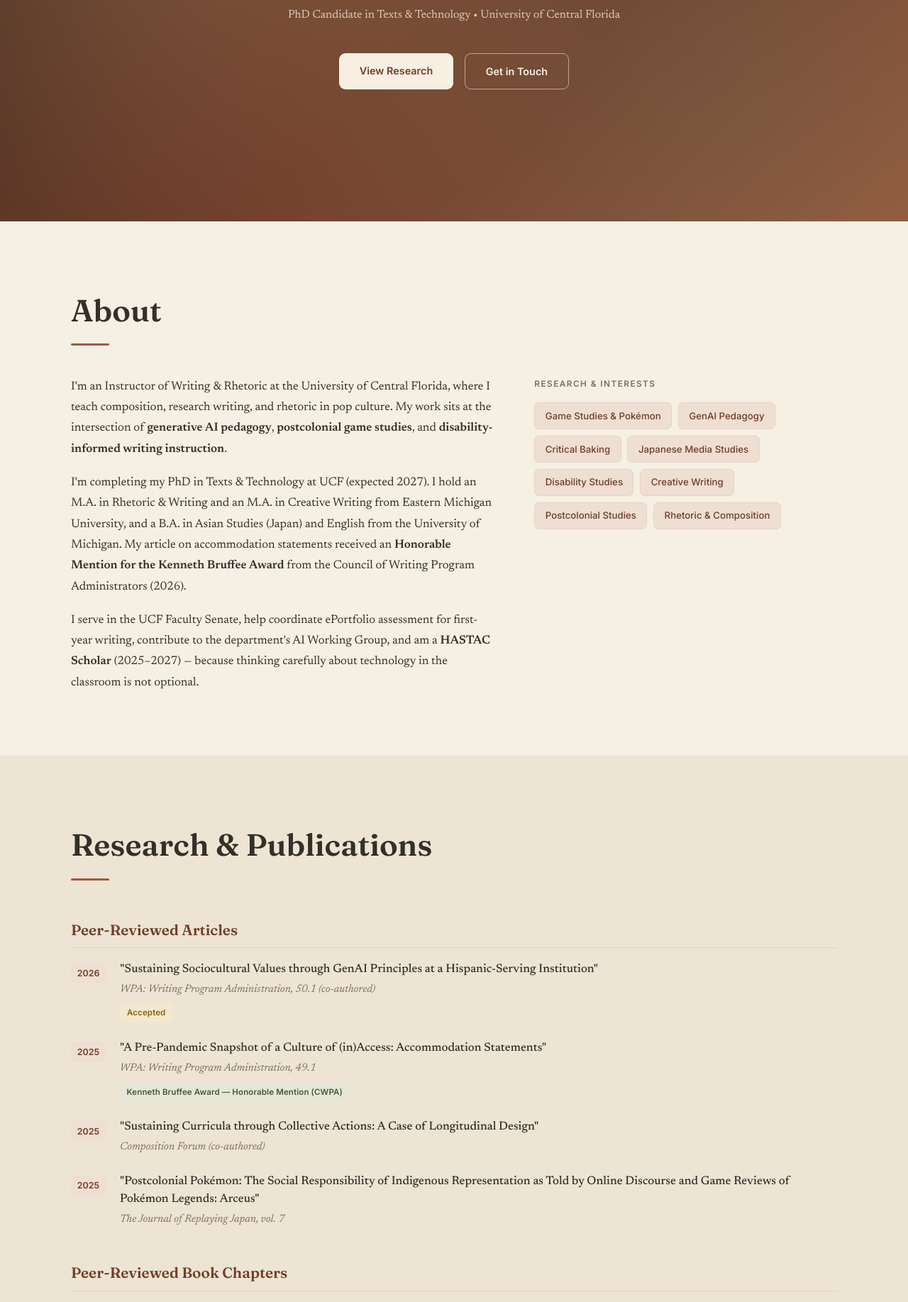
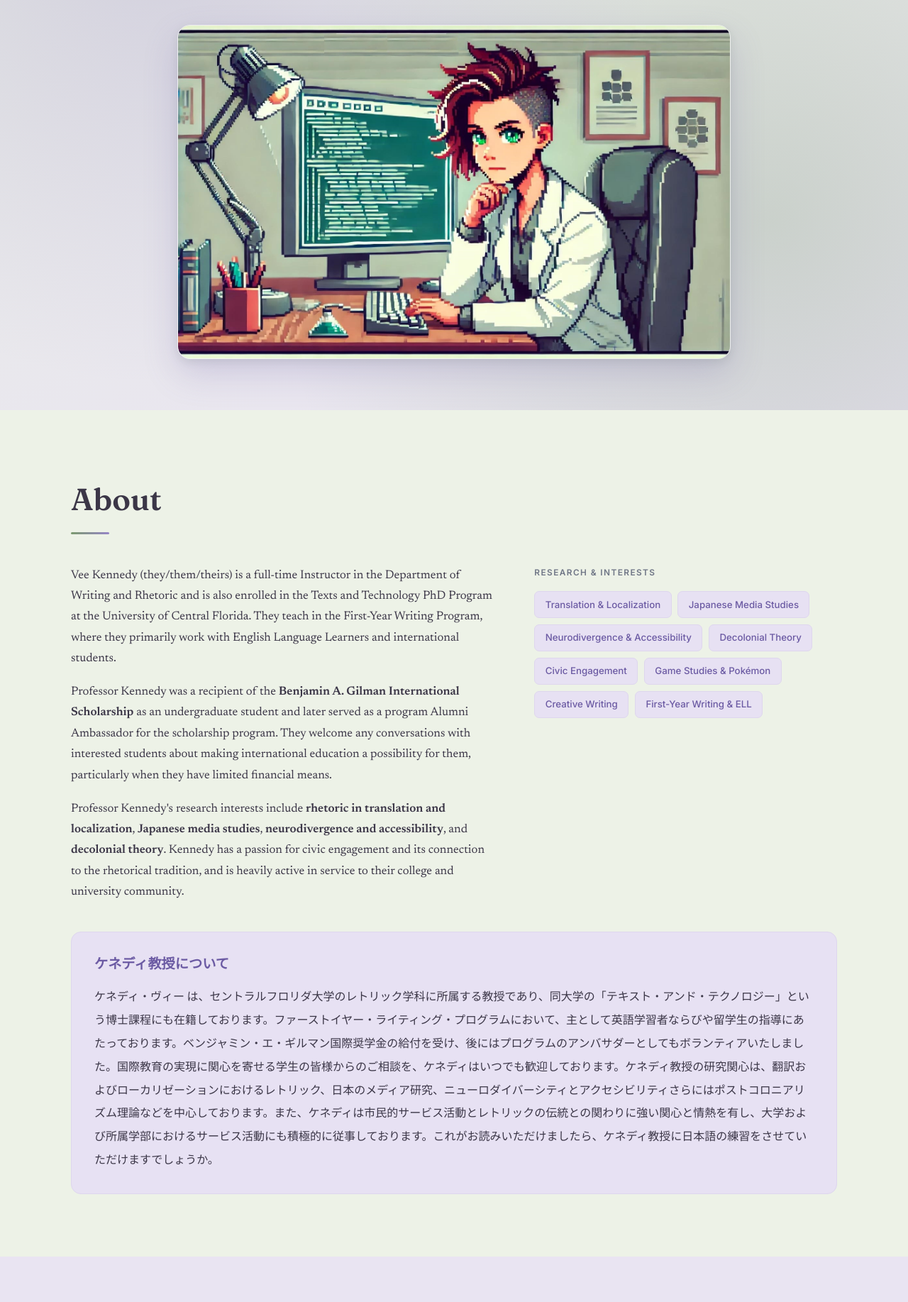
Before and after one commit to veekenne/NEHDIKennedyePortfolioSum26, a plain HTML site: page index.html in a window 1280 px wide. Shown: the part 443-2278 px from the top of the page at 71% size. Drawn offline with Linux system fonts and the light colour scheme.

Commit message:
Green/lavender theme, header image, live-site bio (EN/JP), Full CV button, new CV, gmail contact
Co-Authored-By: Claude Opus 4.8 <noreply@anthropic.com>
Claude-Session: https://claude.ai/code/session_01TpEQdzVCQ8EWAnZwZFmBmB

```diff
--- a/index.html
+++ b/index.html
@@ -7,7 +7,7 @@
   <meta name="description" content="Vee Kennedy — Instructor of Writing & Rhetoric at the University of Central Florida. Research in generative AI pedagogy, postcolonial game studies, and disability-informed writing instruction." />
   <link rel="preconnect" href="https://fonts.googleapis.com" />
   <link rel="preconnect" href="https://fonts.gstatic.com" crossorigin />
-  <link href="https://fonts.googleapis.com/css2?family=Fraunces:ital,opsz,wght@0,9..144,400..600;1,9..144,400..600&family=Newsreader:ital,wght@0,400;0,500;0,600;1,400&family=Inter:wght@400;500;600;700&display=swap" rel="stylesheet" />
+  <link href="https://fonts.googleapis.com/css2?family=Fraunces:ital,opsz,wght@0,9..144,400..600;1,9..144,400..600&family=Newsreader:ital,wght@0,400;0,500;0,600;1,400&family=Inter:wght@400;500;600;700&family=Noto+Serif+JP:wght@400;600&display=swap" rel="stylesheet" />
   <link rel="stylesheet" href="style.css" />
 </head>
 <body>
@@ -34,14 +34,16 @@
     <!-- HERO -->
     <section class="hero" id="home">
       <div class="hero-content reveal">
-        <p class="hero-eyebrow">Writing &amp; Rhetoric &middot; University of Central Florida</p>
         <h1>Vee Kennedy</h1>
         <p class="hero-tagline">Instructor, scholar &amp; rhetorician of AI, games &amp; play</p>
         <p class="hero-sub">PhD Candidate in Texts &amp; Technology &bull; University of Central Florida</p>
         <div class="hero-ctas">
-          <a href="#research" class="btn btn-primary">View Research</a>
+          <a href="Vee-Kennedy-CV.docx" class="btn btn-primary">Full CV</a>
           <a href="#contact" class="btn btn-outline">Get in Touch</a>
         </div>
+        <figure class="hero-image">
+          <img src="assets/header.jpg" alt="Pixel-art illustration of Vee Kennedy at their desk, working at a computer by lamplight." />
+        </figure>
       </div>
     </section>
 
@@ -51,23 +53,27 @@
         <h2 class="section-title">About</h2>
         <div class="about-grid">
           <div class="about-text">
-            <p>I'm an Instructor of Writing &amp; Rhetoric at the University of Central Florida, where I teach composition, research writing, and rhetoric in pop culture. My work sits at the intersection of <strong>generative AI pedagogy</strong>, <strong>postcolonial game studies</strong>, and <strong>disability-informed writing instruction</strong>.</p>
-            <p>I'm completing my PhD in Texts &amp; Technology at UCF (expected 2027). I hold an M.A. in Rhetoric &amp; Writing and an M.A. in Creative Writing from Eastern Michigan University, and a B.A. in Asian Studies (Japan) and English from the University of Michigan. My article on accommodation statements received an <strong>Honorable Mention for the Kenneth Bruffee Award</strong> from the Council of Writing Program Administrators (2026).</p>
-            <p>I serve in the UCF Faculty Senate, help coordinate ePortfolio assessment for first-year writing, contribute to the department's AI Working Group, and am a <strong>HASTAC Scholar</strong> (2025&ndash;2027) &mdash; because thinking carefully about technology in the classroom is not optional.</p>
+            <p>Vee Kennedy (they/them/theirs) is a full-time Instructor in the Department of Writing and Rhetoric and is also enrolled in the Texts and Technology PhD Program at the University of Central Florida. They teach in the First-Year Writing Program, where they primarily work with English Language Learners and international students.</p>
+            <p>Professor Kennedy was a recipient of the <strong>Benjamin A. Gilman International Scholarship</strong> as an undergraduate student and later served as a program Alumni Ambassador for the scholarship program. They welcome any conversations with interested students about making international education a possibility for them, particularly when they have limited financial means.</p>
+            <p>Professor Kennedy's research interests include <strong>rhetoric in translation and localization</strong>, <strong>Japanese media studies</strong>, <strong>neurodivergence and accessibility</strong>, and <strong>decolonial theory</strong>. Kennedy has a passion for civic engagement and its connection to the rhetorical tradition, and is heavily active in service to their college and university community.</p>
           </div>
           <div class="about-badges">
             <h3 class="badges-label">Research &amp; Interests</h3>
             <div class="badge-row">
+              <span class="badge">Translation &amp; Localization</span>
+              <span class="badge">Japanese Media Studies</span>
+              <span class="badge">Neurodivergence &amp; Accessibility</span>
+              <span class="badge">Decolonial Theory</span>
+              <span class="badge">Civic Engagement</span>
               <span class="badge">Game Studies &amp; Pokémon</span>
-              <span class="badge">GenAI Pedagogy</span>
-              <span class="badge">Critical Baking</span>
-              <span class="badge">Japanese Media Studies</span>
-              <span class="badge">Disability Studies</span>
               <span class="badge">Creative Writing</span>
-              <span class="badge">Postcolonial Studies</span>
-              <span class="badge">Rhetoric &amp; Composition</span>
+              <span class="badge">First-Year Writing &amp; ELL</span>
             </div>
           </div>
+        </div>
+        <div class="about-jp" lang="ja">
+          <h3 class="jp-title">ケネディ教授について</h3>
+          <p>ケネディ・ヴィー は、セントラルフロリダ大学のレトリック学科に所属する教授であり、同大学の「テキスト・アンド・テクノロジー」という博士課程にも在籍しております。ファーストイヤー・ライティング・プログラムにおいて、主として英語学習者ならびや留学生の指導にあたっております。ベンジャミン・エ・ギルマン国際奨学金の給付を受け、後にはプログラムのアンバサダーとしてもボランティアいたしました。国際教育の実現に関心を寄せる学生の皆様からのご相談を、ケネディはいつでも歓迎しております。ケネディ教授の研究関心は、翻訳およびローカリゼーションにおけるレトリック、日本のメディア研究、ニューロダイバーシティとアクセシビリティさらにはポストコロニアリズム理論などを中心しております。また、ケネディは市民的サービス活動とレトリックの伝統との関わりに強い関心と情熱を有し、大学および所属学部におけるサービス活動にも積極的に従事しております。これがお読みいただけましたら、ケネディ教授に日本語の練習をさせていただけますでしょうか。</p>
         </div>
       </div>
     </section>
@@ -363,9 +369,9 @@
         <h2 class="section-title">Get in Touch</h2>
         <p class="contact-sub">I'm always glad to talk pedagogy, game studies, AI in the classroom, or the rhetoric of bread.</p>
         <div class="contact-links">
-          <a href="mailto:Vee.Kennedy@ucf.edu" class="contact-link">
+          <a href="mailto:profveekennedy@gmail.com" class="contact-link">
             <svg xmlns="http://www.w3.org/2000/svg" width="20" height="20" viewBox="0 0 24 24" fill="none" stroke="currentColor" stroke-width="2" stroke-linecap="round" stroke-linejoin="round"><rect x="2" y="4" width="20" height="16" rx="2"/><path d="m22 7-8.97 5.7a1.94 1.94 0 0 1-2.06 0L2 7"/></svg>
-            Vee.Kennedy@ucf.edu
+            profveekennedy@gmail.com
           </a>
           <a href="https://veekenne.github.io/home/" class="contact-link" target="_blank" rel="noopener">
             <svg xmlns="http://www.w3.org/2000/svg" width="20" height="20" viewBox="0 0 24 24" fill="none" stroke="currentColor" stroke-width="2" stroke-linecap="round" stroke-linejoin="round"><circle cx="12" cy="12" r="10"/><path d="M12 2a14.5 14.5 0 0 0 0 20 14.5 14.5 0 0 0 0-20"/><path d="M2 12h20"/></svg>
--- a/style.css
+++ b/style.css
@@ -1,16 +1,18 @@
 /* ── Custom Properties ── */
 :root {
-  --bg:           #F6EFE3;   /* warm paper */
-  --bg-alt:       #EEE4D3;   /* deeper warm for alt sections */
-  --card:         #FFFBF4;   /* warm white card */
-  --text:         #33302A;   /* warm near-black */
-  --muted:        #7C7161;   /* warm taupe */
-  --accent:       #9C5B3F;   /* terracotta / clay */
-  --accent-dark:  #713D28;   /* deep roast */
-  --accent-light: #EFDFD2;   /* soft clay tint */
-  --sage:         #5F6B50;   /* muted olive-sage secondary */
-  --gold:         #B07D2E;   /* warm amber */
-  --border:       #E2D5C0;   /* warm border */
+  --bg:           #EDF2E7;   /* pale sage paper */
+  --bg-alt:       #E9E4F2;   /* pale lavender (alt sections) */
+  --card:         #FBFCF9;   /* soft white */
+  --text:         #3B3647;   /* deep muted plum */
+  --muted:        #6F7686;   /* soft cool gray */
+  --accent:       #7B9A6F;   /* sage green (primary) */
+  --accent-dark:  #51６B47;   /* placeholder, overwritten below */
+  --accent-light: #E2ECDA;   /* pale green tint */
+  --lav:          #9685C6;   /* lavender */
+  --lav-dark:     #6B5AA3;   /* deep lavender */
+  --lav-light:    #E7E1F3;   /* pale lavender tint */
+  --border:       #DBE3D3;   /* soft green border */
+  --border-lav:   #DED6EE;   /* soft lavender border */
 
   --font-display: 'Fraunces', Georgia, 'Times New Roman', serif;
   --font-serif:   'Newsreader', Georgia, serif;
@@ -19,6 +21,7 @@
   --max-w: 1080px;
   --section-pad: 5.5rem 1.5rem;
 }
+:root { --accent-dark: #51694A; }  /* deep sage */
 
 /* ── Reset ── */
 *, *::before, *::after { box-sizing: border-box; margin: 0; padding: 0; }
@@ -31,7 +34,7 @@ body {
   font-size: 1.05rem;
 }
 img { display: block; max-width: 100%; }
-a { color: var(--accent); text-decoration: none; }
+a { color: var(--accent-dark); text-decoration: none; }
 a:hover { text-decoration: underline; }
 ul { list-style: none; }
 
@@ -40,7 +43,7 @@ ul { list-style: none; }
   position: sticky;
   top: 0;
   z-index: 100;
-  background: rgba(246, 239, 227, 0.9);
+  background: rgba(237, 242, 231, 0.9);
   backdrop-filter: blur(8px);
   border-bottom: 1px solid var(--border);
 }
@@ -73,11 +76,11 @@ ul { list-style: none; }
   letter-spacing: 0.01em;
   transition: color 0.2s;
 }
-.nav-links a:hover { color: var(--accent); text-decoration: none; }
-.nav-links a.active { color: var(--accent); }
+.nav-links a:hover { color: var(--accent-dark); text-decoration: none; }
+.nav-links a.active { color: var(--accent-dark); }
 .nav-cta {
   background: var(--accent);
-  color: var(--card) !important;
+  color: #fff !important;
   padding: 0.45rem 1.1rem;
   border-radius: 8px;
   transition: background 0.2s !important;
@@ -105,28 +108,19 @@ ul { list-style: none; }
 /* ── HERO ── */
 .hero {
   position: relative;
-  min-height: 86vh;
   display: flex;
   align-items: center;
   justify-content: center;
   text-align: center;
-  padding: 6rem 1.5rem;
+  padding: 5.5rem 1.5rem 4.5rem;
   background:
-    radial-gradient(circle at 25% 20%, rgba(214, 160, 110, 0.35), transparent 55%),
-    radial-gradient(circle at 80% 75%, rgba(95, 107, 80, 0.3), transparent 55%),
-    linear-gradient(140deg, #3B2A20, #6E3D2A 55%, #9C5B3F);
-  color: #F7EFE2;
+    radial-gradient(circle at 18% 22%, rgba(150, 133, 198, 0.3), transparent 55%),
+    radial-gradient(circle at 85% 72%, rgba(123, 154, 111, 0.28), transparent 55%),
+    linear-gradient(160deg, #E9F0E2, #E9E3F3);
+  color: var(--text);
   overflow: hidden;
 }
-.hero-eyebrow {
-  font-family: var(--font-sans);
-  font-size: 0.78rem;
-  font-weight: 600;
-  letter-spacing: 0.18em;
-  text-transform: uppercase;
-  color: #E7C9A8;
-  margin-bottom: 1rem;
-}
+.hero-content { max-width: 820px; }
 .hero h1 {
   font-family: var(--font-display);
   font-size: clamp(2.8rem, 7vw, 5.2rem);
@@ -134,19 +128,20 @@ ul { list-style: none; }
   line-height: 1.08;
   letter-spacing: -0.015em;
   margin-bottom: 1.1rem;
+  color: var(--text);
 }
 .hero-tagline {
   font-family: var(--font-display);
   font-size: clamp(1.1rem, 2.5vw, 1.5rem);
   font-weight: 400;
   font-style: italic;
-  color: #F0DCC4;
+  color: var(--lav-dark);
   margin-bottom: 0.6rem;
 }
 .hero-sub {
   font-size: 1rem;
-  color: rgba(247, 239, 226, 0.78);
-  margin-bottom: 2.5rem;
+  color: var(--muted);
+  margin-bottom: 2.3rem;
 }
 .hero-ctas {
   display: flex;
@@ -154,6 +149,16 @@ ul { list-style: none; }
   justify-content: center;
   flex-wrap: wrap;
 }
+.hero-image {
+  margin: 3rem auto 0;
+  max-width: 780px;
+  width: 100%;
+  border-radius: 18px;
+  overflow: hidden;
+  border: 1px solid rgba(255, 255, 255, 0.6);
+  box-shadow: 0 20px 48px rgba(107, 90, 163, 0.22), 0 4px 12px rgba(81, 105, 74, 0.12);
+}
+.hero-image img { width: 100%; display: block; }
 
 /* ── BUTTONS ── */
 .btn {
@@ -167,15 +172,15 @@ ul { list-style: none; }
   cursor: pointer;
 }
 .btn-primary {
-  background: #F7EFE2;
+  background: var(--accent);
+  color: #fff;
+}
+.btn-primary:hover { background: var(--accent-dark); text-decoration: none; transform: translateY(-2px); }
+.btn-outline {
+  border: 1.5px solid var(--accent);
   color: var(--accent-dark);
 }
-.btn-primary:hover { background: #fff; text-decoration: none; transform: translateY(-2px); }
-.btn-outline {
-  border: 1.5px solid rgba(247, 239, 226, 0.55);
-  color: #F7EFE2;
-}
-.btn-outline:hover { background: rgba(247, 239, 226, 0.12); text-decoration: none; transform: translateY(-2px); }
+.btn-outline:hover { background: var(--accent-light); text-decoration: none; transform: translateY(-2px); }
 
 /* ── SECTIONS ── */
 .section { padding: var(--section-pad); }
@@ -199,7 +204,7 @@ ul { list-style: none; }
   margin-top: 0.55rem;
   height: 3px;
   width: 54px;
-  background: var(--accent);
+  background: linear-gradient(90deg, var(--accent), var(--lav));
   border-radius: 2px;
 }
 .section-intro {
@@ -236,9 +241,9 @@ ul { list-style: none; }
 }
 .badge {
   font-family: var(--font-sans);
-  background: var(--accent-light);
-  color: var(--accent-dark);
-  border: 1px solid #E6D2C2;
+  background: var(--lav-light);
+  color: var(--lav-dark);
+  border: 1px solid var(--border-lav);
   border-radius: 7px;
   padding: 0.4rem 0.9rem;
   font-size: 0.83rem;
@@ -257,12 +262,12 @@ ul { list-style: none; }
   margin-top: 0.4rem;
 }
 .chip-forthcoming {
-  background: #F3E7CE;
-  color: #8A6410;
+  background: var(--accent-light);
+  color: var(--accent-dark);
 }
 .chip-award {
-  background: #E4E7D7;
-  color: #4C5739;
+  background: var(--lav-light);
+  color: var(--lav-dark);
 }
 .chip-cdl {
   background: var(--accent-light);
@@ -301,7 +306,7 @@ ul { list-style: none; }
 }
 .pub-title { font-weight: 500; margin-bottom: 0.15rem; line-height: 1.5; }
 .pub-venue { color: var(--muted); font-size: 0.95rem; font-style: italic; }
-.pub-venue a { color: var(--accent); }
+.pub-venue a { color: var(--lav-dark); }
 
 .conf-list { display: flex; flex-direction: column; gap: 0.75rem; margin-top: 0.5rem; }
 .conf-list li {
@@ -325,11 +330,11 @@ ul { list-style: none; }
   border: 1px solid var(--border);
   border-radius: 14px;
   padding: 1.6rem;
-  box-shadow: 0 2px 10px rgba(113, 61, 40, 0.05);
+  box-shadow: 0 2px 10px rgba(107, 90, 163, 0.05);
   transition: box-shadow 0.2s, transform 0.2s;
 }
 .course-card:hover {
-  box-shadow: 0 10px 26px rgba(113, 61, 40, 0.12);
+  box-shadow: 0 10px 26px rgba(107, 90, 163, 0.14);
   transform: translateY(-3px);
 }
 .course-card-header {
@@ -345,7 +350,7 @@ ul { list-style: none; }
   font-weight: 700;
   letter-spacing: 0.07em;
   text-transform: uppercase;
-  color: var(--accent);
+  color: var(--accent-dark);
 }
 .course-title {
   font-family: var(--font-display);
@@ -383,8 +388,8 @@ ul { list-style: none; }
   font-family: var(--font-sans);
   font-size: 0.76rem;
   font-weight: 600;
-  color: var(--accent-dark);
-  background: var(--accent-light);
+  color: var(--lav-dark);
+  background: var(--lav-light);
   border-radius: 5px;
   padding: 0.2rem 0.5rem;
   margin-top: 0.25rem;
@@ -408,15 +413,15 @@ ul { list-style: none; }
 /* ── CONTACT ── */
 .contact-section {
   background:
-    radial-gradient(circle at 80% 20%, rgba(176, 125, 46, 0.25), transparent 55%),
-    linear-gradient(140deg, #3B2A20, #6E3D2A);
-  color: #F7EFE2;
+    radial-gradient(circle at 82% 22%, rgba(150, 133, 198, 0.4), transparent 55%),
+    linear-gradient(140deg, #4E6246, #5E4F93);
+  color: #F4F2EC;
 }
-.contact-section .section-title { color: #F7EFE2; }
-.contact-section .section-title::after { background: rgba(231, 201, 168, 0.7); }
+.contact-section .section-title { color: #F4F2EC; }
+.contact-section .section-title::after { background: rgba(244, 242, 236, 0.7); }
 .contact-inner { text-align: center; }
 .contact-sub {
-  color: rgba(247, 239, 226, 0.82);
+  color: rgba(244, 242, 236, 0.85);
   margin: 1.2rem auto 2rem;
   max-width: 540px;
   font-size: 1.1rem;
@@ -433,15 +438,15 @@ ul { list-style: none; }
   gap: 0.6rem;
   font-family: var(--font-sans);
   font-size: 0.95rem;
-  background: rgba(247, 239, 226, 0.1);
-  border: 1px solid rgba(247, 239, 226, 0.28);
-  color: #F7EFE2;
+  background: rgba(244, 242, 236, 0.12);
+  border: 1px solid rgba(244, 242, 236, 0.3);
+  color: #F4F2EC;
   padding: 0.75rem 1.4rem;
   border-radius: 9px;
   font-weight: 500;
   transition: background 0.2s;
 }
-.contact-link:hover { background: rgba(247, 239, 226, 0.2); text-decoration: none; }
+.contact-link:hover { background: rgba(244, 242, 236, 0.22); text-decoration: none; }
 
 /* ── FOOTER ── */
 .site-footer {
@@ -452,6 +457,28 @@ ul { list-style: none; }
   color: var(--muted);
   background: var(--bg);
   border-top: 1px solid var(--border);
+}
+
+/* ── ABOUT: Japanese bio ── */
+.about-jp {
+  margin-top: 2.5rem;
+  padding: 1.8rem 2rem;
+  background: var(--lav-light);
+  border: 1px solid var(--border-lav);
+  border-radius: 14px;
+}
+.jp-title {
+  font-family: 'Noto Serif JP', var(--font-display);
+  font-weight: 600;
+  font-size: 1.2rem;
+  color: var(--lav-dark);
+  margin-bottom: 0.9rem;
+}
+.about-jp p {
+  font-family: 'Noto Serif JP', var(--font-serif);
+  color: var(--text);
+  line-height: 2.05;
+  font-size: 1rem;
 }
 
 /* ── SCROLL REVEAL ── */
@@ -496,5 +523,5 @@ ul { list-style: none; }
 
 @media (max-width: 480px) {
   :root { --section-pad: 4rem 1.1rem; }
-  .hero { padding: 4.5rem 1.1rem; min-height: 78vh; }
+  .hero { padding: 4rem 1.1rem 3.5rem; }
 }
```
Also changed, not shown: assets/header.jpg (added), 2 other files.
